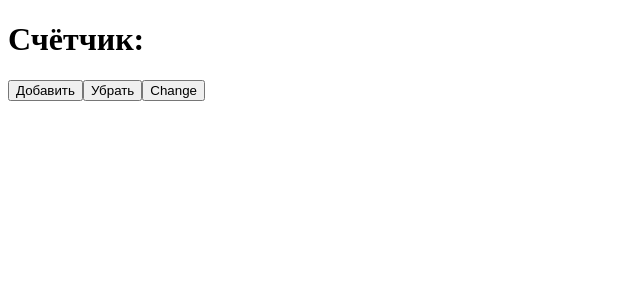
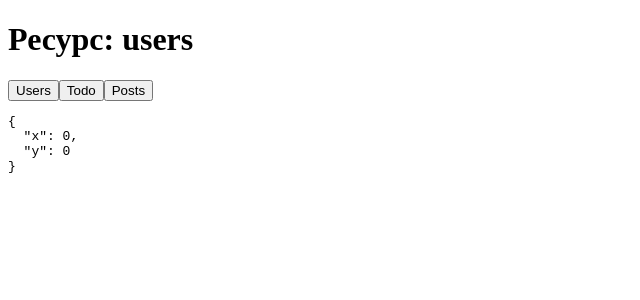
Before and after one commit to kamilmomunjanov/hooks-react, a React (Create React App) app: page / in a window 1280 px wide. Shown: the top 300 px of the page, without its empty margins (0-640 px from the left). Built offline with nearby package versions, Linux system fonts and the light colour scheme; no server answers.

Commit message:
useEffect manipulation

```diff
--- a/src/App.js
+++ b/src/App.js
@@ -1,15 +1,52 @@
-import React, {useState} from "react";
+import React, {useState, useEffect} from "react";
 
 
 function App() {
+    const [type, setType] = useState("users")
+    const [data, setData] = useState([])
+    const [posts, setPosts] = useState({
+        x: 0,
+        y: 0
+    })
+
+
+    useEffect(() => {
+        fetch(`https://jsonplaceholder.typicode.com/${type}`)
+            .then(response => response.json())
+            .then(json => setData(json))
+
+        return () => console.log("ComponentDidUnmount")
+    },[type])
+
+    useEffect(() => {
+        console.log("componentDidMount")
+
+        const handleMouseMove = (event) => {
+            setPosts({
+                x: event.clientX,
+                y: event.clientY
+            })
+        }
+
+        window.addEventListener("mousemove", handleMouseMove)
+
+
+        return () => {
+            window.removeEventListener("mousemove", handleMouseMove)
+        }
+    },[])
+
 
     return (
         <div>
-            <h1>Счётчик: </h1>
-            <button>Добавить</button>
-            <button>Убрать</button>
-            <button>Change</button>
+            <h1>Ресурс: {type}</h1>
 
+            <button onClick={() => setType("users")}>Users</button>
+            <button onClick={() => setType("todos")}>Todo</button>
+            <button onClick={() => setType("posts")}>Posts</button>
+
+            {/*<pre>{JSON.stringify(data, null, 2)}</pre>*/}
+            <pre>{JSON.stringify(posts, null, 2)}</pre>
         </div>
     );
 }
```
Also changed, not shown: src/examples/useEffect.js (added, +29 -0 lines), src/examples/useEffectMount.js (added, +41 -0 lines).
